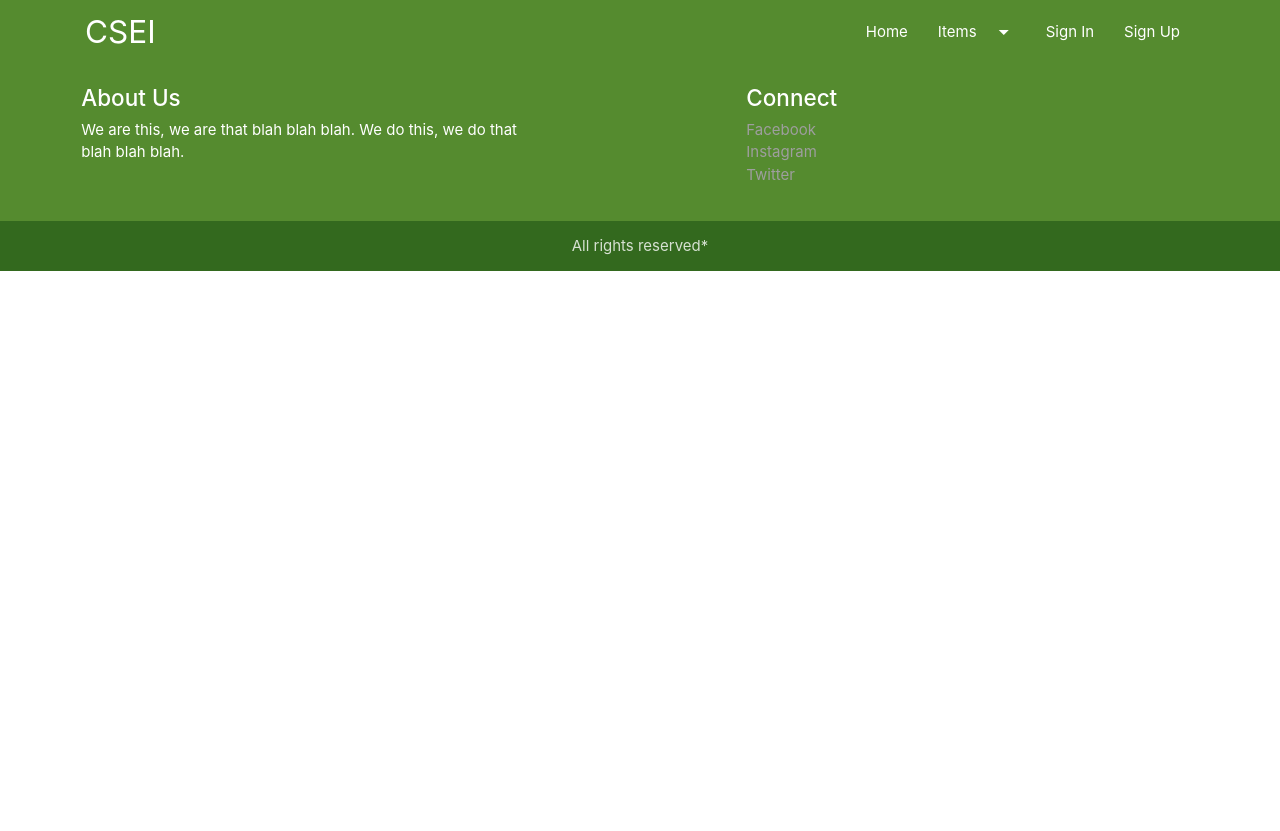
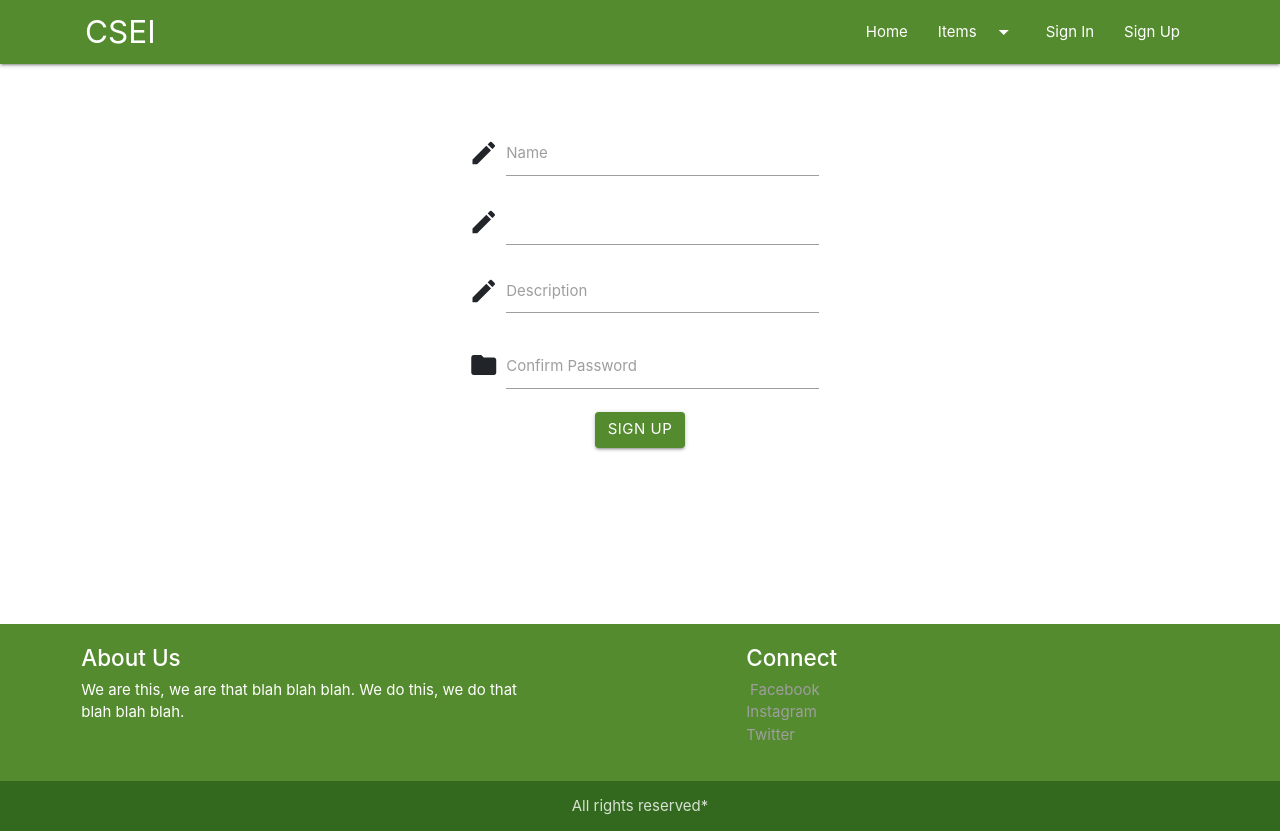
Before and after one commit to ebiskhan123/Lost-And-Found-frontend, an Angular app: page /additem in a window 1280 px wide. Before the commit this address led to /. Before the commit the page ends 800 px from the top, so only its background shows below. Built offline with nearby package versions, Linux system fonts and the light colour scheme.

Commit message:
Jose wanted links

```diff
--- /dev/null
+++ b/src/app/add-item/add-item.component.html
@@ -0,0 +1,30 @@
+
+<div class="section container">
+    <div class="row">
+    <div class="col s12 l4 offset-l8 pull-l4 center-align">
+      <div class="input-field">
+        <i class="material-icons prefix">edit</i>
+        <input type="text" id="nameInput" name="name">
+        <label for="nameInput">Name</label>
+      </div>
+      <div class="input-field">
+        <i class="material-icons prefix">edit</i>
+        <input type="text" class="datepicker">
+        <!-- <label for="emailInput">Email</label> -->
+      </div>
+      <div class="input-field">
+        <i class="material-icons prefix">edit</i>
+        <textarea name="name"  id= "descriptionarea"rows="8" cols="80" class="materialize-textarea"></textarea>
+        <label for="descriptionarea">Description</label>
+      </div>
+      <div class="input-field">
+        <i class="material-icons prefix">folder</i>
+        <input type="password" id="confirmPasswordInput" name="confirmPassword">
+        <label for="confirmPasswordInput">Confirm Password</label>
+      </div>
+      <div class="input-field center">
+        <button class="btn light-green darken-3 white-text">Sign Up</button>
+      </div>
+    </div>
+    </div>
+  </div>
--- /dev/null
+++ b/src/app/add-item/add-item.component.ts
@@ -0,0 +1,15 @@
+import { Component, OnInit } from '@angular/core';
+
+@Component({
+  selector: 'app-add-item',
+  templateUrl: './add-item.component.html',
+  styleUrls: ['./add-item.component.css']
+})
+export class AddItemComponent implements OnInit {
+
+  constructor() { }
+
+  ngOnInit() {
+  }
+
+}
--- a/src/app/app-routing.module.ts
+++ b/src/app/app-routing.module.ts
@@ -4,6 +4,7 @@ import { HomeComponent } from './home/home.component';
 import { SignInComponent } from './sign-in/sign-in.component';
 import { SignUpComponent } from './sign-up/sign-up.component';
 import { ItemsComponent } from './items/items.component';
+import { AddItemComponent } from './add-item/add-item.component';
 
 const routes: Routes = [
   {path: '', component: HomeComponent},
@@ -13,6 +14,7 @@ const routes: Routes = [
   {path: 'lostItems', component: ItemsComponent},
   {path: 'foundItems', component: ItemsComponent},
   {path: 'items', component: ItemsComponent},
+  {path: 'additem', component: AddItemComponent}
 ];
 
 @NgModule({
@@ -22,4 +24,4 @@ const routes: Routes = [
 
 export class AppRoutingModule { }
 
-export const routingComponents = [HomeComponent, SignInComponent, SignUpComponent];
+export const routingComponents = [HomeComponent, SignInComponent, SignUpComponent,AddItemComponent];
--- a/src/app/footer/footer.component.html
+++ b/src/app/footer/footer.component.html
@@ -9,9 +9,9 @@
         <div class="col s12 l4 offset-l2">
           <h4>Connect</h4>
           <ul>
-          <li><a href="" class="grey-text textlighten-5">Facebook</a></li>
-          <li><a href="" class="grey-text textlighten-5">Instagram</a></li>
-          <li><a href="" class="grey-text textlighten-5">Twitter</a></li>
+          <li><i class="fab fa-facebook-f pr-1"></i><a href="https://www.facebook.com/csie.in/" target="_blank" class="grey-text textlighten-5">Facebook</a></li>
+          <li><a href="https://www.instagram.com/csieindia/" target="_blank" class="grey-text textlighten-5">Instagram</a></li>
+          <li><a href="https://twitter.com/csifortheworld" target="_blank" class="grey-text textlighten-5">Twitter</a></li>
           </ul>
         </div>
       </div>
--- /dev/null
+++ b/src/app/item/item.component.html
@@ -0,0 +1,3 @@
+<p>
+  item works!
+</p>
```
Also changed, not shown: src/app/item/item.component.ts (added, +15 -0 lines), src/app/add-item/add-item.component.css (added), src/app/item/item.component.css (added), 2 other files (tests, documents, lock files or other folders).
